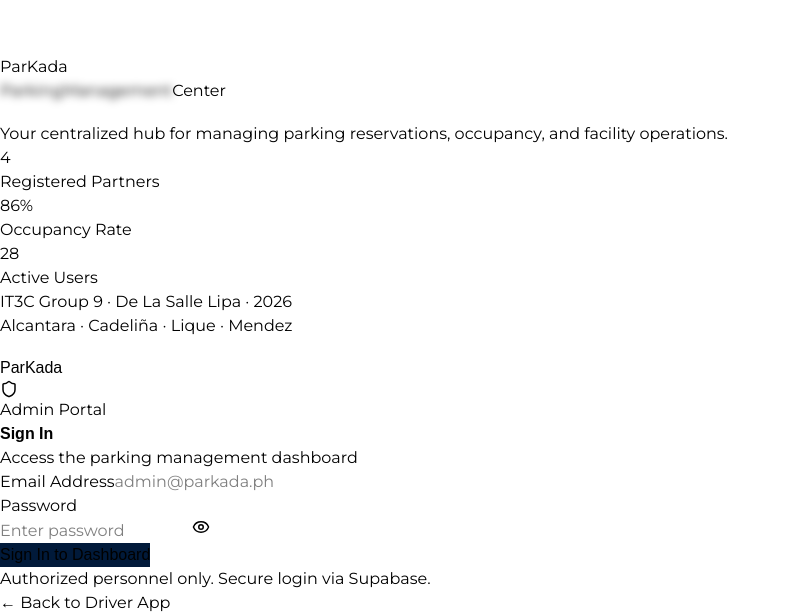
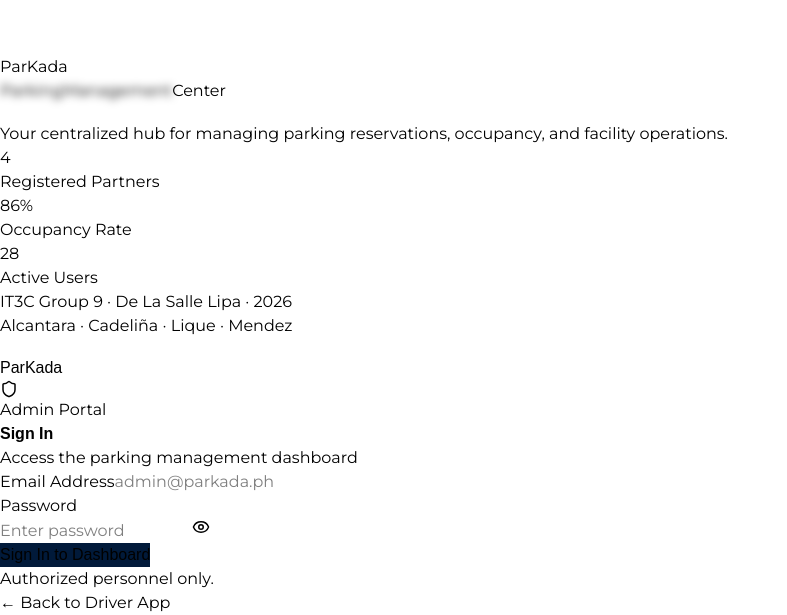
Before and after one commit to jeclique444/thesis-parking-app, a React (Vite) app in the folder client/: page /admin in a window 1280 px wide. Shown: the part 1375-1990 px from the top of the page, without its empty margins (0-787 px from the left). Built offline with nearby package versions, Linux system fonts and the light colour scheme; no server answers; the database is empty.

Commit message:
before demo

```diff
--- a/client/src/pages/admin/AdminLogin.tsx
+++ b/client/src/pages/admin/AdminLogin.tsx
@@ -246,7 +246,7 @@
 
           <div className="mt-4 p-3 rounded-xl bg-primary/5 border border-primary/10">
             <p className="text-xs text-primary/80 text-center font-medium">
-              Authorized personnel only. Secure login via Supabase.
+              Authorized personnel only.
             </p>
           </div>
 
```
